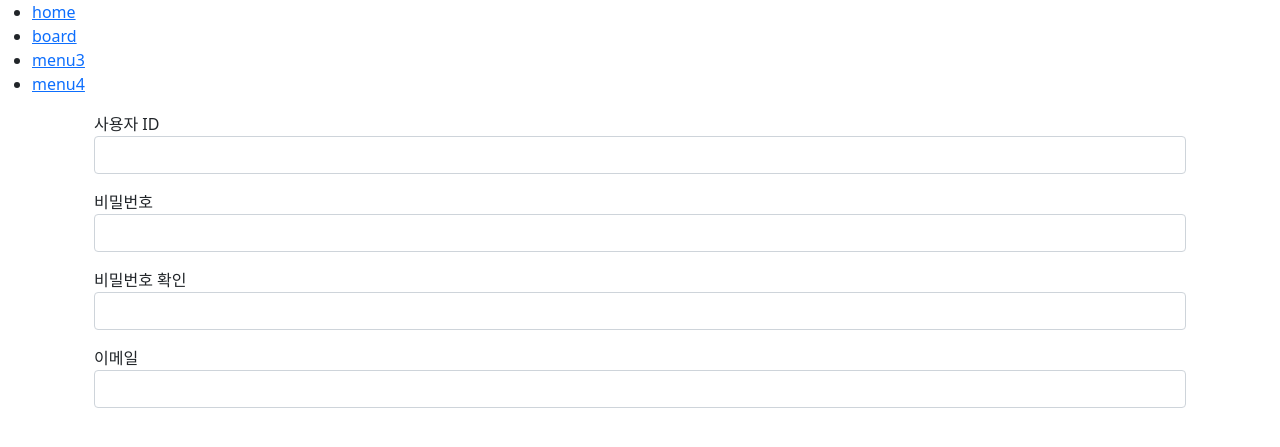
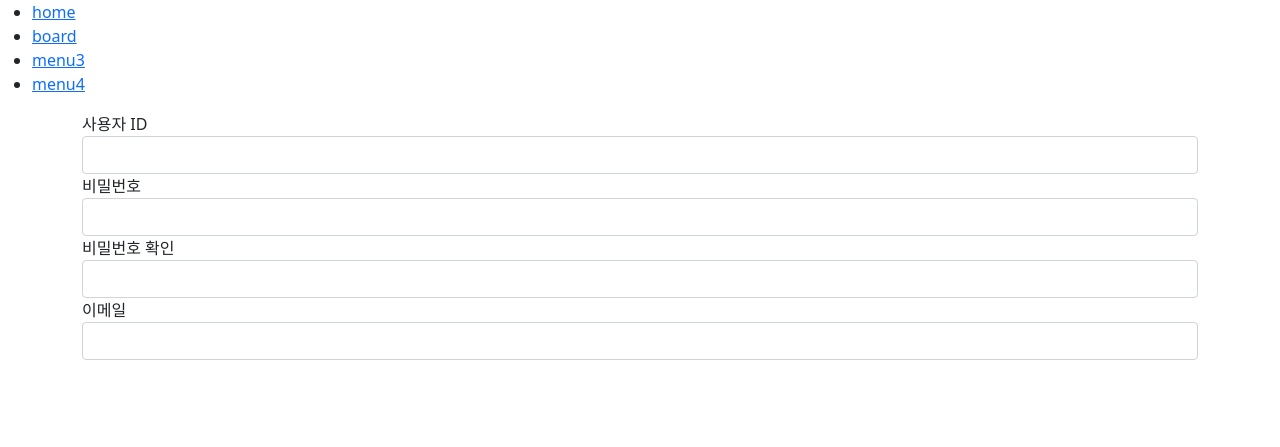
Before and after one commit to Frankensosege/djangoUI, a Django app: template templates/common/signup.html in a window 1280 px wide. Shown: the part 57-504 px from the top of the page. Run offline with Django 4.2, Linux system fonts and the light colour scheme; the template is opened without the code that fills it, so the values that code supplies are empty; some libraries are stand-ins or nearby versions.

Commit message:
20230407

```diff
--- a/templates/common/signup.html
+++ b/templates/common/signup.html
@@ -1,22 +1,22 @@
 {% extends 'base.html' %}
 {% block content %}
-<div class="container my-3">
+<div class="form-group row">
     <form method="post" action="{% url 'common:signup' %}">
         {% csrf_token %}
         {% include "form_errors.html" %}
-        <div class="mb-3">
+        <div class="col-xs-3">
             <label for="username">사용자 ID</label>
             <input type="text" class="form-control" name="username" id="username" value="{{ form.username.value|default_if_none:'' }}">
         </div>
-        <div class="mb-3">
+        <div class="col-xs-3">
             <label for="password1">비밀번호</label>
             <input type="password" class="form-control" name="password1" id="password1" value="{{ form.password1.value|default_if_none:'' }}">
         </div>
-        <div class="mb-3">
+        <div class="col-xs-3">
             <label for="password2">비밀번호 확인</label>
             <input type="password" class="form-control" name="password2" id="password2" value="{{ form.password2.value|default_if_none:'' }}">
         </div>
-        <div class="mb-3">
+        <div class="col-xs-3">
             <label for="email">이메일</label>
             <input type="text" class="form-control" name="email" id="email" value="{{ form.email.value|default_if_none:'' }}">
         </div>
```
Also changed, not shown: templates/common/login.html (+5 -3 lines).
